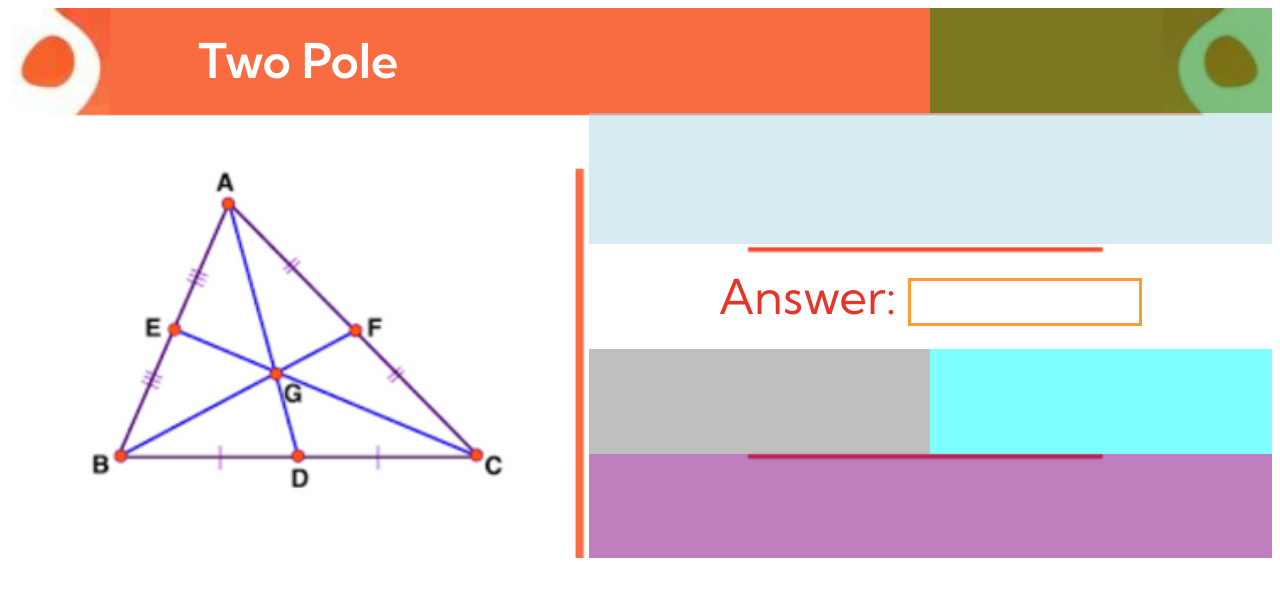
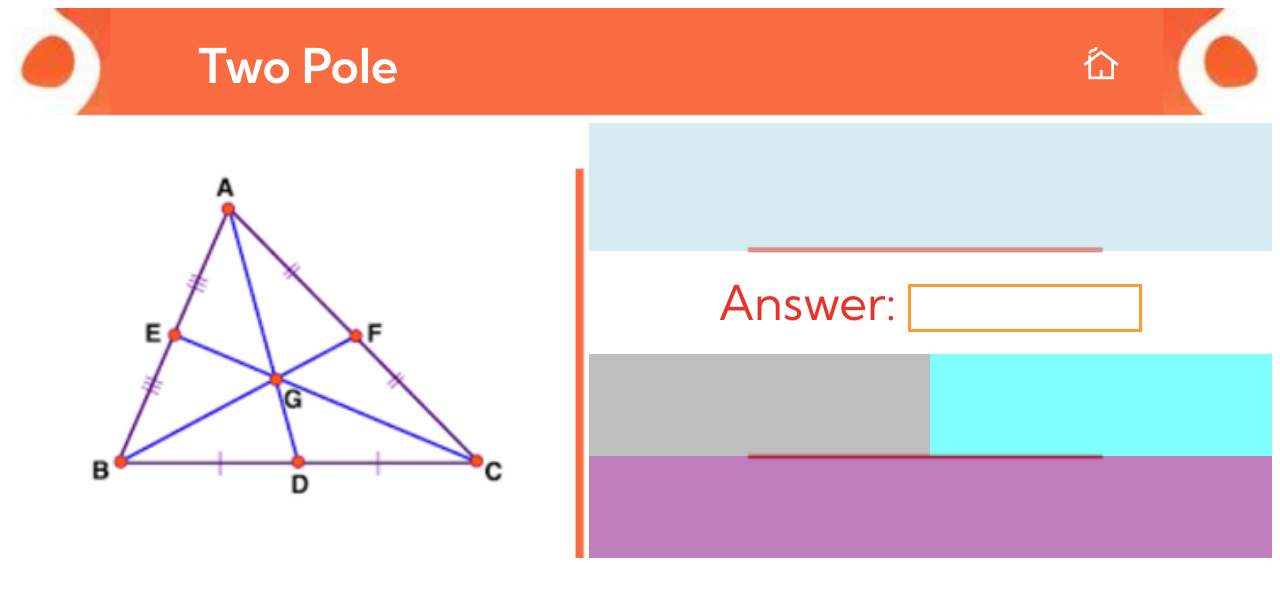
Before and after one commit to TheWiseGhost/MathFire, a plain HTML site: page trainer_area.html in a window 1280 px wide. Drawn offline with nearby package versions, Linux system fonts and the light colour scheme.

Commit message:
Added home button to trainer area

```diff
--- a/trainer_area.css
+++ b/trainer_area.css
@@ -36,8 +36,8 @@ body {
 
 .home_button_area {
     grid-area: 1 / 4 / 1 / 5;
-    background-color: green;
-    opacity: 0.5;
+    align-self: center;
+    justify-self: center;
 }
 
 .image_area {
@@ -98,3 +98,21 @@ body {
     width: 14rem;
     border-style: solid;
 }
+
+.home_button {
+    background-color: transparent;
+    border: none;
+    padding: 0;
+}
+
+.home_button a {
+    color: white;
+}
+
+.home_button a:visited {
+    color: white;
+}
+
+.home_button a:hover{
+    color: antiquewhite;
+}
--- a/trainer_area.html
+++ b/trainer_area.html
@@ -16,7 +16,9 @@
             </div>
 
             <div class='home_button_area'>
-
+                 <button class='home_button'>
+                    <a href='index.html'><p class='material-symbols-outlined' style='font-size: 2.4rem'>Cottage</p></a>
+                 </button>
             </div>
 
             <div class='image_area'>
```
